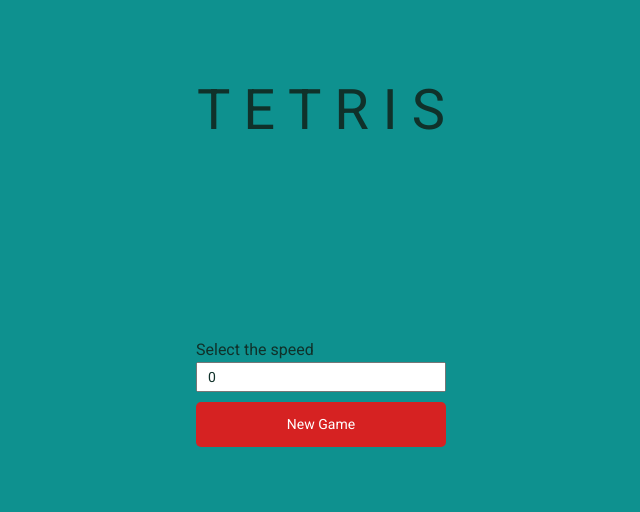
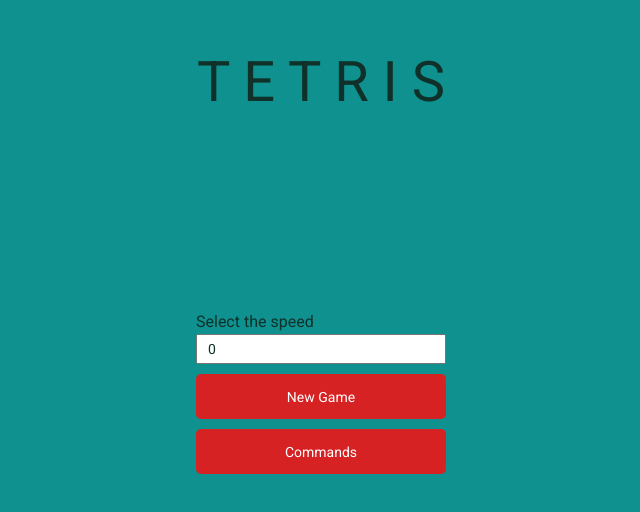
Before and after one commit to FernandoAlmeida2/tetris, a React (Create React App) app: page / in a window 1280 px wide. Shown: the part 136-648 px from the top of the page, without its empty margins (319-959 px from the left). Built offline with nearby package versions, Linux system fonts and the light colour scheme.

Commit message:
feat: return to menu button added

```diff
--- a/src/components/InfoPanel/styles.ts
+++ b/src/components/InfoPanel/styles.ts
@@ -6,7 +6,7 @@
   width: 8vw;
   height: ${2 * MAX_VERTICAL + 1}vw;
   background-color: #e8e1cf;
-  margin-top: 3.5vw;
+  margin-top: 1.5vw;
   display: flex;
   flex-direction: column;
   align-items: center;
--- a/src/pages/Game/Game.styles.ts
+++ b/src/pages/Game/Game.styles.ts
@@ -11,7 +11,7 @@
 
 export const ConsoleStyle = styled.div`
   width: ${unit * MAX_HORIZONTAL + 21}vw;
-  height: 100vh;
+  height: ${unit * MAX_VERTICAL + 4}vw;
   display: flex;
   justify-content: center;
   background-color: #d62222;
@@ -29,7 +29,7 @@
   height: ${unit * MAX_VERTICAL + 1}vw;
   border: 0.5vw solid #10312a;
   background-color: #e8e1cf;
-  margin-top: 3.5vw;
+  margin-top: 1.5vw;
   border-radius: 0.5vw 0 0 0.5vw;
   position: relative;
   @media (max-width: 700px) {
@@ -39,3 +39,13 @@
     border-radius: 1vw 0 0 1vw;
   }
 `;
+
+export const ReturnStyle = styled.p`
+  line-height: 28px;
+  cursor: pointer;
+
+  @media (max-width: 700px) {
+    line-height: 5vw;
+    font-size: 3.5vw;
+  }
+`;
--- a/src/pages/Game/Game.tsx
+++ b/src/pages/Game/Game.tsx
@@ -1,23 +1,24 @@
 import Piece from "../../components/piece/Piece";
-import { ConsoleStyle, Container, Screen } from "./Game.styles";
+import { ConsoleStyle, Container, ReturnStyle, Screen } from "./Game.styles";
 import { useGame } from "../../hooks/useGame";
 import { useEffect } from "react";
 import { piecesMap } from "../../constants/pieces";
 import InfoPanel from "../../components/InfoPanel/InfoPanel";
-import { useParams } from "react-router-dom";
+import { useNavigate, useParams } from "react-router-dom";
 import Controllers from "../../components/mobileButtons/Controllers";
 
 export default function Game() {
   const gameState = useGame();
   const { speed } = useParams();
+  const navigate = useNavigate();
   const timeInterval = 1000 - Number(speed) * 100;
 
   useEffect(() => {
     window.addEventListener("keydown", handleKeyDown);
-    const interval = setInterval(() => {
+    /* const interval = setInterval(() => {
       gameState.moveDown();
     }, timeInterval);
-    return () => clearInterval(interval);
+    return () => clearInterval(interval); */
   }, []);
 
   useEffect(() => {
@@ -86,6 +87,7 @@
         moveDown={gameState.moveDown}
         rotate={gameState.rotate}
       />
+      <ReturnStyle onClick={() => navigate("/")}>Return to Menu</ReturnStyle>
     </Container>
   );
 }
--- a/src/pages/Menu/Menu.styles.ts
+++ b/src/pages/Menu/Menu.styles.ts
@@ -50,7 +50,7 @@
   }
 `;
 
-export const ButtonStyle = styled.button`
+export const StartButton = styled.button`
   color: #fff;
   background-color: #d62222;
   width: 250px;
@@ -73,3 +73,34 @@
     }
   }
 `;
+
+export const InfoButton = styled.button`
+  color: #fff;
+  background-color: #d62222;
+  width: 250px;
+  height: 45px;
+  cursor: pointer;
+  font-size: 14px;
+  border: none;
+  border-radius: 5px;
+  :hover {
+    font-weight: 700;
+    font-size: 16px;
+  }
+  @media (max-width: 700px) {
+    display: none;
+  }
+`;
+
+export const InfoDiv = styled.div`
+  position: fixed;
+  left: 0;
+  top: 0;
+  z-index: 2;
+  min-height: 100%;
+  width: 100%;
+  background: rgba(119, 119, 119, 0.8);
+  display: flex;
+  justify-content: center;
+  align-items: center;
+`
--- a/src/pages/Menu/Menu.tsx
+++ b/src/pages/Menu/Menu.tsx
@@ -1,10 +1,11 @@
 import { useState } from "react";
 import { useNavigate } from "react-router-dom";
-import { ButtonStyle, Container, InputStyle } from "./Menu.styles";
+import { Container, InfoButton, InfoDiv, InputStyle, StartButton } from "./Menu.styles";
 
 export default function Menu() {
   const navigate = useNavigate();
   const [speed, setSpeed] = useState("0");
+  const [displayInfo, setDisplayInfo] = useState(false);
 
   return (
     <Container>
@@ -21,7 +22,9 @@
             onChange={(e) => setSpeed(e.target.value)}
           />
         </label>
-        <ButtonStyle onClick={() => navigate(`/game/${speed}`)}>New Game</ButtonStyle>
+        <StartButton onClick={() => navigate(`/game/${speed}`)}>New Game</StartButton>
+        <InfoButton onClick={() => setDisplayInfo(!displayInfo)}>Commands</InfoButton>
+        {displayInfo && <InfoDiv />}
       </div>
     </Container>
   );
```
